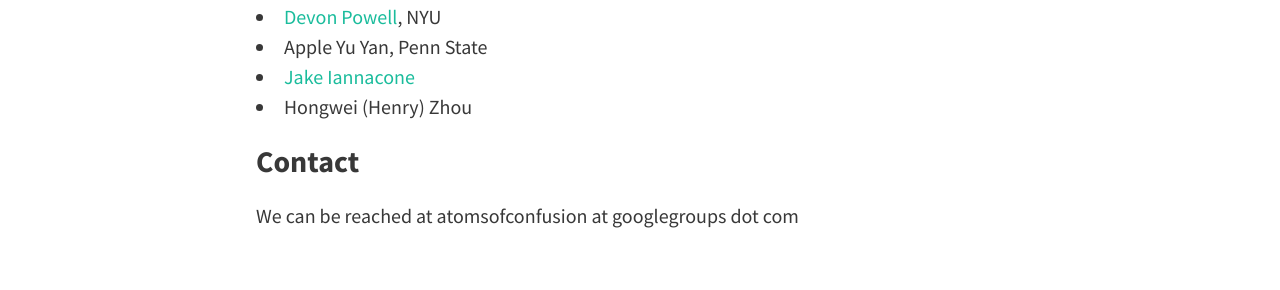
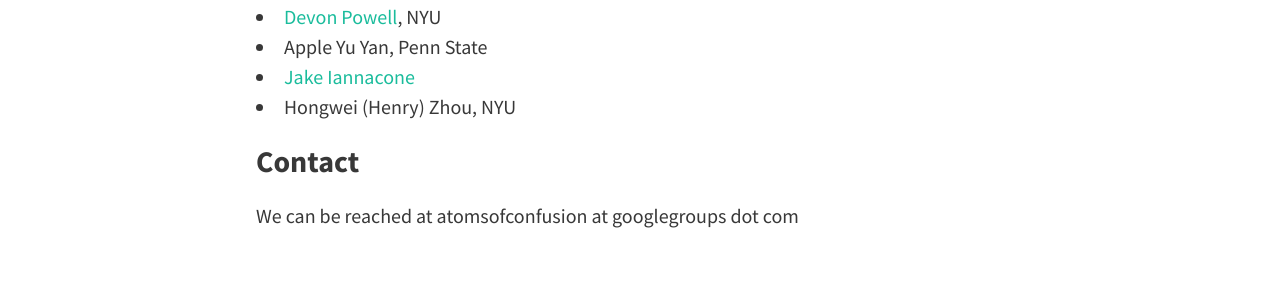
Before and after one commit to AtomsofConfusion/AtomsofConfusion.github.io, a Jekyll site: the page built from about.md, in a window 1280 px wide. Shown: the part 637-927 px from the top of the page. Built offline with Jekyll 4.4.1, drawn with Linux system fonts in a browser that asks for light colours; nearby versions of some CDN libraries.

Commit message:
Make Henry part of NYU

```diff
--- a/about.md
+++ b/about.md
@@ -18,7 +18,7 @@
  * [Devon Powell](https://ssl.engineering.nyu.edu/people#devon_powell), NYU
  * Apple Yu Yan, Penn State
  * [Jake Iannacone](https://ssl.engineering.nyu.edu/people#jake_iannacone)
- * Hongwei (Henry) Zhou
+ * Hongwei (Henry) Zhou, NYU
 
 ### Contact
 
```
